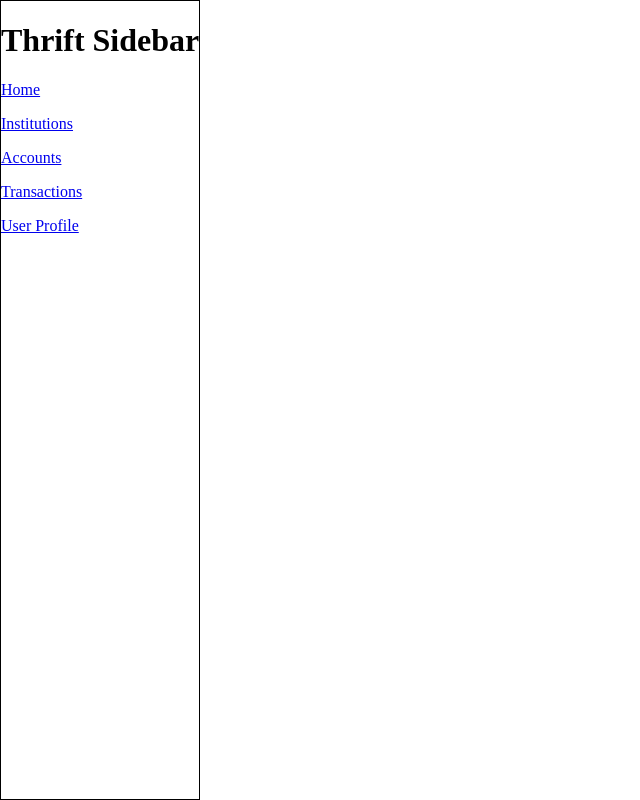
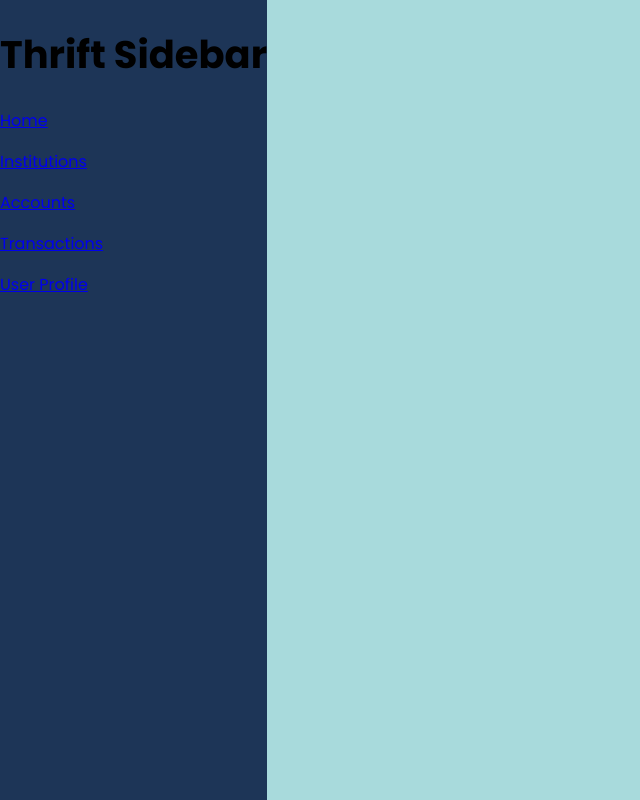
Before and after one commit to siemenjm/frontend-thrift, a React (Create React App) app: page / in a window 1280 px wide. Shown: the whole page, without its empty margins (0-640 px from the left). Built offline with nearby package versions, Linux system fonts and the light colour scheme.

Commit message:
Add some colors and font

```diff
--- a/public/index.html
+++ b/public/index.html
@@ -24,7 +24,9 @@
       work correctly both with client-side routing and a non-root public URL.
       Learn how to configure a non-root public URL by running `npm run build`.
     -->
-    <title>React App</title>
+    <link rel="preconnect" href="https://fonts.googleapis.com">
+    <link rel="preconnect" href="https://fonts.gstatic.com" crossorigin>
+    <link href="https://fonts.googleapis.com/css2?family=Poppins:ital,wght@0,100;0,200;0,300;0,400;0,500;0,600;0,700;0,800;0,900;1,100;1,200;1,300;1,400;1,500;1,600;1,700;1,800;1,900&display=swap" rel="stylesheet"><title>Thrift</title>
   </head>
   <body>
     <noscript>You need to enable JavaScript to run this app.</noscript>
--- a/src/App.css
+++ b/src/App.css
@@ -1,12 +1,38 @@
 :root {
-    /* for variables */
+    --primary-light: #F1FAEE;
+    --primary-med-light: #A8DADC;
+    --primary-med-dark: #457B9D;
+    --primary-dark: #1D3557;
+    --accent: #E63946;
+}
+
+h1 {
+    font-size: 2.4rem;
+}
+
+h2 {
+    font-size: 2.0rem;
+}
+
+h3 {
+    font-size: 1.6rem;
+}
+
+h4 {
+    font-size: 1.25rem;
+}
+
+p {
+    font-size: 1.0rem;
 }
 
 * {
     box-sizing: border-box;
+    font-family: 'Poppins', sans-serif;
 }
 
 body {
+    background-color: var(--primary-med-light);
     min-height: 100vh;
     margin: 0;
     padding: 0;
@@ -18,7 +44,7 @@ body {
 }
 
 .sidebar {
-    border: 1px solid black;
+    background-color: var(--primary-dark);
 }
 
 main {
--- a/src/App.jsx
+++ b/src/App.jsx
@@ -3,8 +3,8 @@ import { UrlContext } from './context/UrlContext';
 import Main from './components/Main';
 import Sidebar from './components/Sidebar';
 
-const BASE_URL = 'https://backend-thrift.herokuapp.com';
-// const BASE_URL = 'http://localhost:4000';
+// const BASE_URL = 'https://backend-thrift.herokuapp.com';
+const BASE_URL = 'http://localhost:4000';
 
 function App() {
     return (
```
